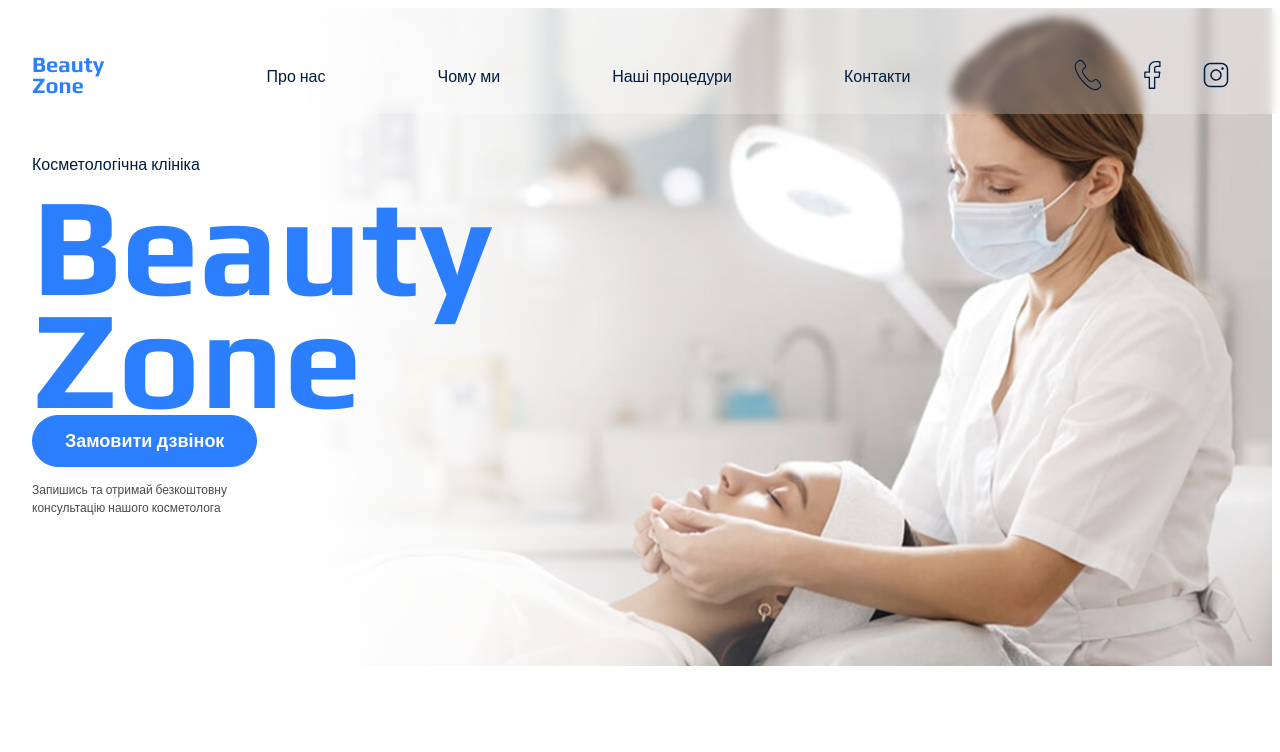
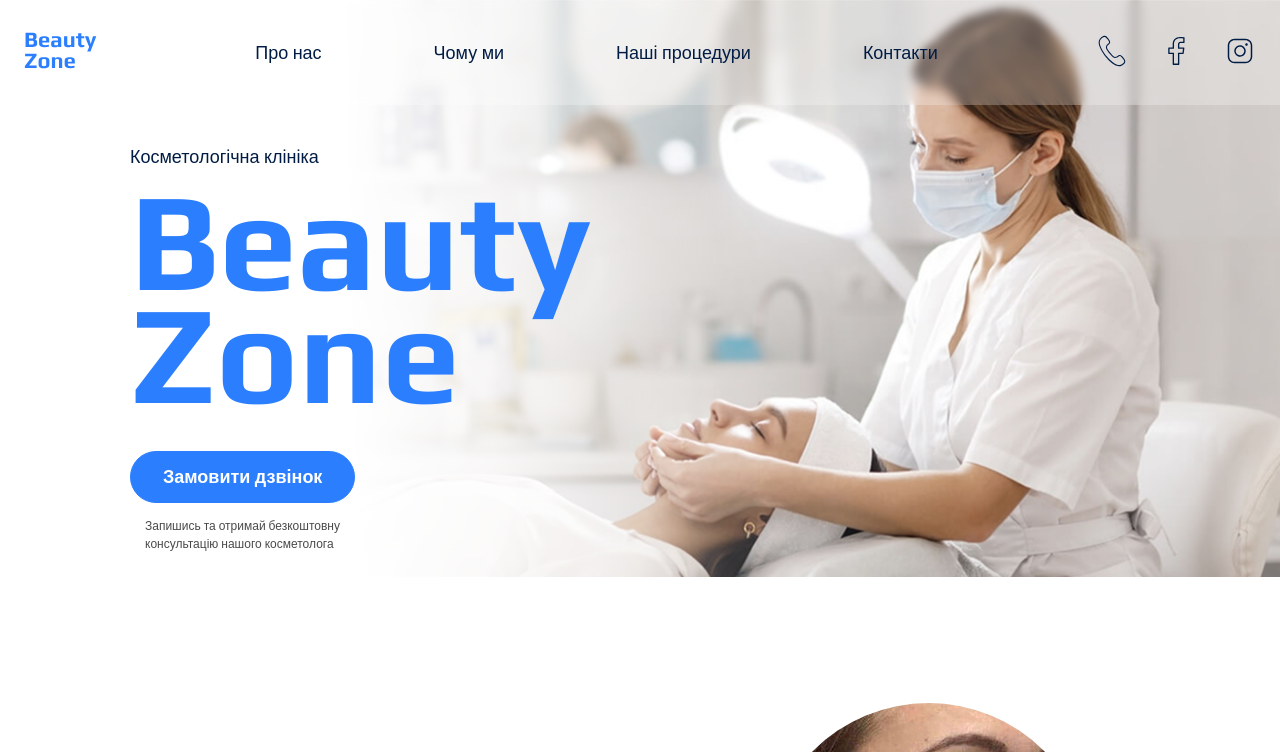
Before and after one commit to AnNetbriz/genius-homework-4-update, a plain HTML site: page index.html in a window 1280 px wide. Shown: the top 752 px of the page. Drawn offline with Linux system fonts and the light colour scheme.

Commit message:
Update styles and HTML fixes

```diff
--- a/css/styles.css
+++ b/css/styles.css
@@ -1,29 +1,29 @@
 @font-face {
   font-display: swap;
-  font-family: 'Play';
+  font-family: "Play";
   font-weight: 400;
-  src: url('../fonts/play-v21-latin-regular.woff2') format('woff2');
+  src: url("../fonts/play-v21-latin-regular.woff2") format("woff2");
 }
 
 @font-face {
   font-display: swap;
-  font-family: 'Play';
+  font-family: "Play";
   font-weight: 700;
-  src: url('../fonts/play-v21-latin-700.woff2') format('woff2');
+  src: url("../fonts/play-v21-latin-700.woff2") format("woff2");
 }
 
 @font-face {
   font-display: swap;
-  font-family: 'Roboto';
+  font-family: "Roboto";
   font-weight: 400;
-  src: url('../fonts/roboto-v49-latin-regular.woff2') format('woff2');
+  src: url("../fonts/roboto-v49-latin-regular.woff2") format("woff2");
 }
 
 @font-face {
   font-display: swap;
-  font-family: 'Roboto';
+  font-family: "Roboto";
   font-weight: 600;
-  src: url('../fonts/roboto-v49-latin-600.woff2') format('woff2');
+  src: url("../fonts/roboto-v49-latin-600.woff2") format("woff2");
 }
 
 :root {
@@ -38,7 +38,7 @@
   box-sizing: border-box;
 }
 
-.body {
+body {
   font-family: Roboto, sans-serif;
   font-size: 18px;
   font-weight: 400;
@@ -78,7 +78,7 @@ ul {
   font-family: Roboto, sans-serif;
   font-size: 12px;
   line-height: 1.5;
-  margin-bottom: 126.48px;
+  margin-left: 15px;
 }
 .transform {
   padding: 20px 0px;
@@ -121,20 +121,20 @@ ul {
 /* Sign-up */
 .sign-up {
   color: #ffffff;
-  font-family: 'Roboto', sans-serif;
+  font-family: "Roboto", sans-serif;
   font-size: 22px;
   line-height: 1;
   font-weight: 600;
 }
 .sign-up .accent {
   color: var(--color-brend);
-  font-family: 'Roboto', sans-serif;
+  font-family: "Roboto", sans-serif;
   font-weight: 600;
 }
 
 .container {
   width: 100%;
-  max-width: 1264px;
+  max-width: 1288px;
   margin: 0 auto;
   padding: 0 24px;
 }
@@ -162,18 +162,12 @@ ul {
 .why-list {
   margin-bottom: 24px;
   color: #000000;
-  font-family: 'Roboto', sans-serif;
+  font-family: "Roboto", sans-serif;
   font-size: 18px;
   line-height: 1.3;
   display: flex;
-  flex-wrap: wrap;
-  list-style: none;
   gap: 56px;
   justify-content: center;
-  margin: 0 auto;
-  padding: 0;
-  width: 1060px;
-  height: 377px;
 }
 /* why */
 
@@ -190,8 +184,7 @@ ul {
   flex-direction: column;
   align-items: center;
   justify-content: center;
-  width: 100%;
-  max-width: 316px;
+  width: 316px;
   height: 181px;
   box-shadow: 0px 4px 4px rgba(168, 198, 245, 0.38);
   border-radius: 32px;
@@ -217,7 +210,7 @@ ul {
   box-sizing: border-box;
 }
 .why-item {
-  flex-basis: calc((100%- 56px) / 3);
+  flex-basis: calc((100% - 56px) / 3);
 }
 
 /* фон волна */
@@ -234,7 +227,7 @@ ul {
   transform: translateX(-50%);
   width: 1440px; /* под max width сайта */
   height: 1785px; /* под высоту волны */
-  background-image: url('../images/wave.png');
+  background-image: url("../images/wave.png");
   background-repeat: no-repeat;
   background-size: cover;
   background-position: center 200px;
@@ -274,7 +267,7 @@ ul {
   display: flex;
   gap: 16px;
   color: #ffffff;
-  font-family: 'Roboto', sans-serif;
+  font-family: "Roboto", sans-serif;
   font-size: 22px;
   line-height: 1.18;
   justify-content: center;
@@ -365,26 +358,21 @@ ul {
 }
 
 .footer {
-  background-image: url('../images/background.png');
+  background-image: url("../images/background.png");
   background-color: #011f4a;
   padding: 56px 0px;
   position: relative;
-  width: 1440px;
   height: 278px;
-  top: 50%; /* новое */
-  left: 50%; /* новое */
-  transform: translate(-50%, -50%); /* новое */
-  margin-top: 96px; /* новое */
 }
 .footer::after {
-  background-image: url('../images/pexels.png');
+  background-image: url("../images/pexels.png");
   position: absolute;
   width: 278px;
   height: 213px;
   bottom: -21%;
   right: -2%;
   background-repeat: no-repeat;
-  content: '';
+  content: "";
 }
 .adress-icon {
   fill: var(--color-brend-light);
@@ -407,34 +395,28 @@ ul {
   display: flex;
   align-items: center;
   gap: 32px; /* расстояние между иконками */
-  list-style: none;
-  margin: 0;
-  padding: 0;
-  margin-right: 240px;
 }
 
 .header-container {
-  width: 1440px;
-  height: 106px;
   display: flex;
   align-items: center;
+  width: 100%;
+  padding: 32px 0;
+}
+.header {
   background: rgba(255, 255, 255, 0.25); /* белый с прозрачностью */
-  -webkit-backdrop-filter: blur(5px); /* для Safari */
   backdrop-filter: blur(5px); /* размытие фона */
 }
-
 .header-nav {
   flex-grow: 1;
   align-items: center;
   display: flex;
-  margin-top: 32px;
   justify-content: space-between;
 }
 .header-menu {
   display: flex;
   flex-grow: 1;
   justify-content: center;
-  padding: 11px 0px;
   gap: 56px;
 }
 .header-item {
@@ -446,14 +428,12 @@ ul {
 
 /* фон фото*/
 .hero-background {
-  background-image: url('../images/fonsecond.png');
+  background-image: url("../images/fonsecond.png");
   background-repeat: no-repeat;
   background-position: center center;
   background-size: cover;
-  width: 100%; /* блок занимает всю ширину экрана */
-  max-width: 1440px; /* не больше макета */
-  height: 658px; /* высота блока */
-  margin: 0 auto;
+  padding-top: 0.4px;
+  padding-bottom: 12.67px;
 }
 
 /* Header продолжение */
@@ -464,9 +444,17 @@ ul {
   font-weight: 700;
   line-height: 0.81;
   font-size: 140px;
+  margin-bottom: 40px;
 }
 
 /* main-container */
+.main-wrapper {
+  display: inline-block;
+  margin-left: 106px;
+}
+.main-container {
+  margin-left: 0;
+}
 
 .choose-title {
   margin-bottom: 48px;
@@ -565,7 +553,6 @@ ul {
   gap: 40px;
   max-width: 709px;
   width: 100%;
-  margin-left: 100px;
 }
 .transform-images {
   position: relative;
@@ -622,13 +609,13 @@ ul {
 .text {
   margin-bottom: 40px;
   color: var(--color-brend-dark);
-  font-family: 'Roboto', sans-serif;
+  font-family: "Roboto", sans-serif;
   font-size: 22px;
   line-height: 1.7;
 }
 .text .brend {
   color: var(--color-brend-dark);
-  font-family: 'Roboto', sans-serif;
+  font-family: "Roboto", sans-serif;
   font-weight: 600;
 }
 .copyright {
@@ -656,7 +643,7 @@ ul {
 }
 .sign-up {
   color: var(--color-brend-light);
-  font-family: 'Roboto', sans-serif;
+  font-family: "Roboto", sans-serif;
   font-size: 22px;
   line-height: 1;
   font-weight: 600;
@@ -802,7 +789,7 @@ ul {
   margin-top: 40px;
   margin-bottom: 32px;
   color: var(--color-brend-light);
-  font-family: 'Roboto', sans-serif;
+  font-family: "Roboto", sans-serif;
   font-size: 22px;
   line-height: 1;
   font-weight: 600;
@@ -811,6 +798,6 @@ ul {
 }
 .sign-up-modal .accent {
   color: var(--color-brend);
-  font-family: 'Roboto', sans-serif;
+  font-family: "Roboto", sans-serif;
   font-weight: 600;
 }
--- a/index.html
+++ b/index.html
@@ -12,7 +12,7 @@
 <body>
   <!-- фон на 2 секции -->
   <div class="hero-background"> <!-- 1код -->
-    <header>
+    <header class="header">
       <div class="container">
         <div class="header-container">
           <nav class="header-nav">
@@ -44,22 +44,23 @@
         </div>
       </div>
     </header>
-    <main>
     <!-- 2код -->
     <div class="hero-wrapper">
       <div class="container">
+        <div class="main-wrapper">
           <div class="main-container">
             <p class="clinic">Косметологічна клініка</p>
-            <section class="hero-section">
             <h1 class="hero-title">Beauty<br>Zone</h1>
-            </section>
             <button class="button-primary modal-btn-open" type="button">Замовити дзвінок</button>
-            <p class="appointment-for-a-consultation">Запишись та отримай безкоштовну<br>консультацію нашого косметолога
+            <p class="appointment-for-a-consultation">Запишись та отримай безкоштовну<br>консультацію нашого
+              косметолога
             </p>
           </div>
         </div>
       </div>
     </div>
+  </div>
+  <main>
     <section class="transform" id="transform-into-a-beauty-zone">
       <div class="container">
         <div class="transform-container">
@@ -181,13 +182,14 @@
             <form name="contact-form" autocomplete="off">
               <div class="form-field-button">
                 <label class="form-label visually-hidden-educ" for="user-name">Ваше ім'я та прізвище</label>
-              <input class="form-input" type="text" id="user-name" name="user-name" placeholder="Ваше ім'я та прізвище"
-                required pattern="^[A-Za-zА-Яа-яІіЇїЄєҐґ]+\s[A-Za-zА-Яа-яІіЇїЄєҐґ]+$" />
+                <input class="form-input" type="text" id="user-name" name="user-name"
+                  placeholder="Ваше ім'я та прізвище" required
+                  pattern="^[A-Za-zА-Яа-яІіЇїЄєҐґ]+\s[A-Za-zА-Яа-яІіЇїЄєҐґ]+$" />
               </div>
               <div class="form-field-button">
                 <label class="form-label visually-hidden-educ" for="user-tel">Ваш номер телефону</label>
                 <input class="form-input" type="tel" id="user-tel" name="user-tel" placeholder="Ваш номер телефону"
-                required pattern=^\+380[0-9]{9} />
+                  required pattern="^\+380[0-9]{9}" />
               </div>
               <div class="form-field-button">
                 <label class="form-label visually-hidden-educ" for="user-email">Ваша електронна пошта</label>
@@ -274,7 +276,7 @@
         <div class="form-field">
           <label class="form-label visually-hidden-educ" for="user-tel">Ваш номер телефону</label>
           <input class="form-input" type="tel" id="user-tel-modal" name="user-tel" placeholder="Ваш номер телефону"
-            required pattern=^\+380[0-9]{9} />
+            required pattern="^\+380[0-9]{9}" />
         </div>
         <div class="form-field">
           <label class="form-label visually-hidden-educ" for="user-email">Ваша електронна пошта</label>
```
Lines whose indentation alone changed are shown as unchanged.
